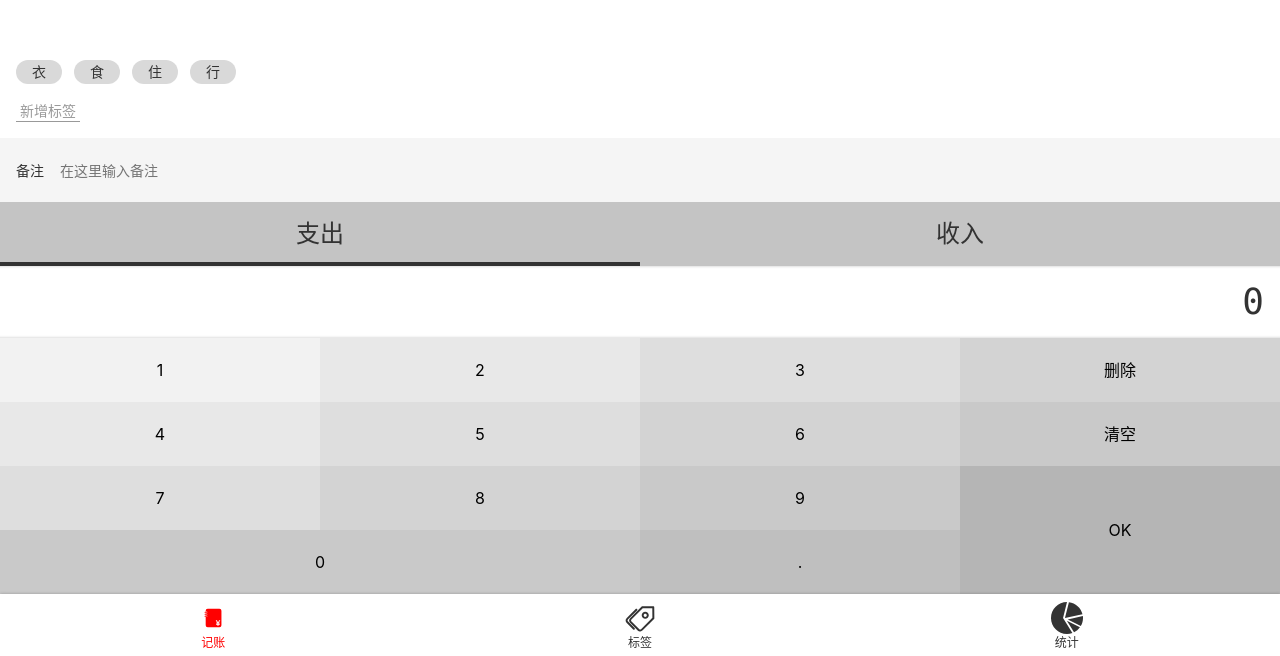
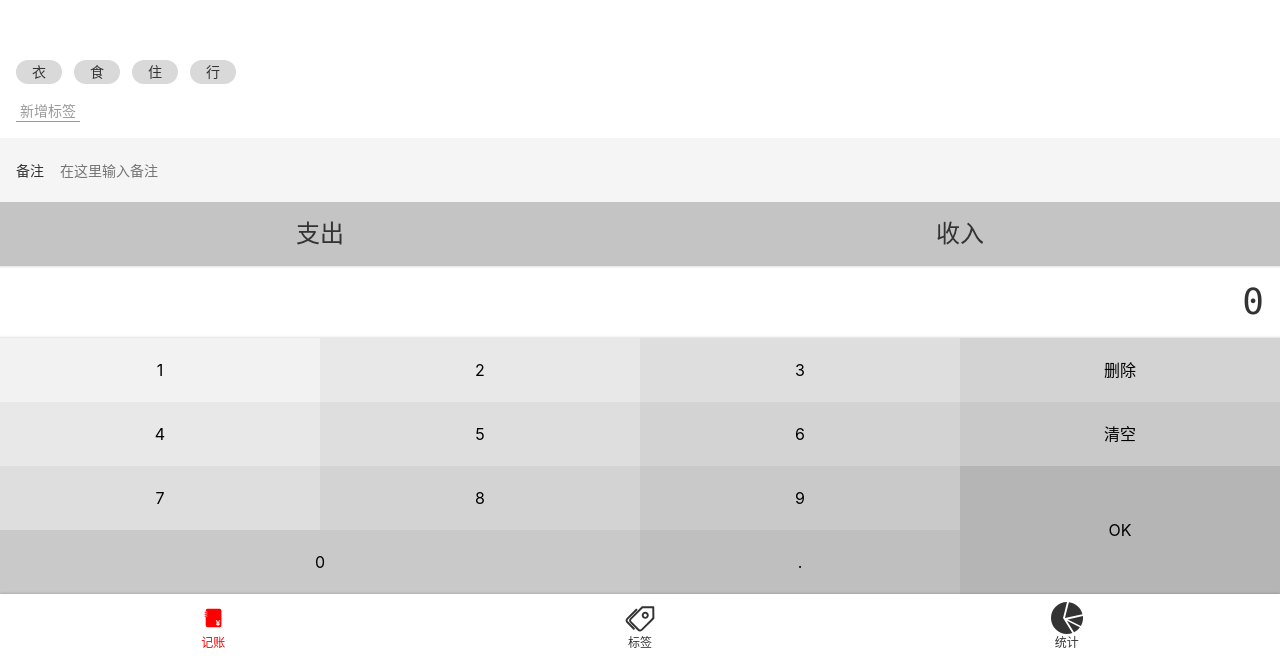
Before and after one commit to supernovaY/OctopusTally, a Vue app: page /#/money in a window 1280 px wide. Shown: the part 144-800 px from the top of the page. Built offline with nearby package versions, Linux system fonts and the light colour scheme.

Commit message:
监听四个组件的值变化，并放到record里

```diff
--- a/src/components/Money/NumberPad.vue
+++ b/src/components/Money/NumberPad.vue
@@ -13,7 +13,7 @@
       <button @click="inputContent">7</button>
       <button @click="inputContent">8</button>
       <button @click="inputContent">9</button>
-      <button @click="inputContent" class="ok">OK</button>
+      <button @click="ok" class="ok">OK</button>
       <button @click="inputContent" class="zero">0</button>
       <button @click="inputContent">.</button>
     </div>
--- a/src/components/Money/Types.vue
+++ b/src/components/Money/Types.vue
@@ -15,9 +15,9 @@ import {Component, Prop, Watch} from 'vue-property-decorator';
 
 @Component
 export default class Types extends Vue{
-  type = '-' // '-'表示支出 '+'表示收入
+  // type = '-' // '-'表示支出 '+'表示收入
 
-  @Prop(Number) xxx: number | undefined
+  @Prop(Number) value!: string
   // Prop 告诉 Vue xxx 不是 data 是 prop
   // Number 告诉 Vue xxx 是个 Number
   // xxx 属性名
@@ -27,12 +27,13 @@ export default class Types extends Vue{
     if (type !== '-' && type !== '+') {
     throw new Error('type is unknown')
   }
-    this.type = type
+    this.$emit('update:value', type)
+    // this.type = type
   }
-  @Watch('type')
-  onTypeChanged(value: string){
-    this.$emit('update:value', value)
-  }
+  // @Watch('type')
+  // onTypeChanged(value: string){
+  //   this.$emit('update:value', value)
+  // }
 }
 // mounted(){
 //   if()
--- a/src/views/Money.vue
+++ b/src/views/Money.vue
@@ -1,7 +1,7 @@
 <template>
   <Layout class-prefix="layout">
     <NumberPad @update:value="onUpdateAmount"/>
-    <Types @update:value="onUpdateType"/>
+    <Types :value.sync="record.type"/>
     <Notes @update:value="onUpdateNotes"/>
     <Tags :data-source.sync="tags" @update:value="onUpdateTags"/>
   </Layout>
@@ -37,9 +37,6 @@ export default class Money extends Vue{
   onUpdateNotes(value: string){
     this.record.notes = value
   }
-  onUpdateType(value: string){
-    this.record.type = value
-  }
   onUpdateAmount(value: string){
     this.record.amount = parseFloat(value)
   }
```
